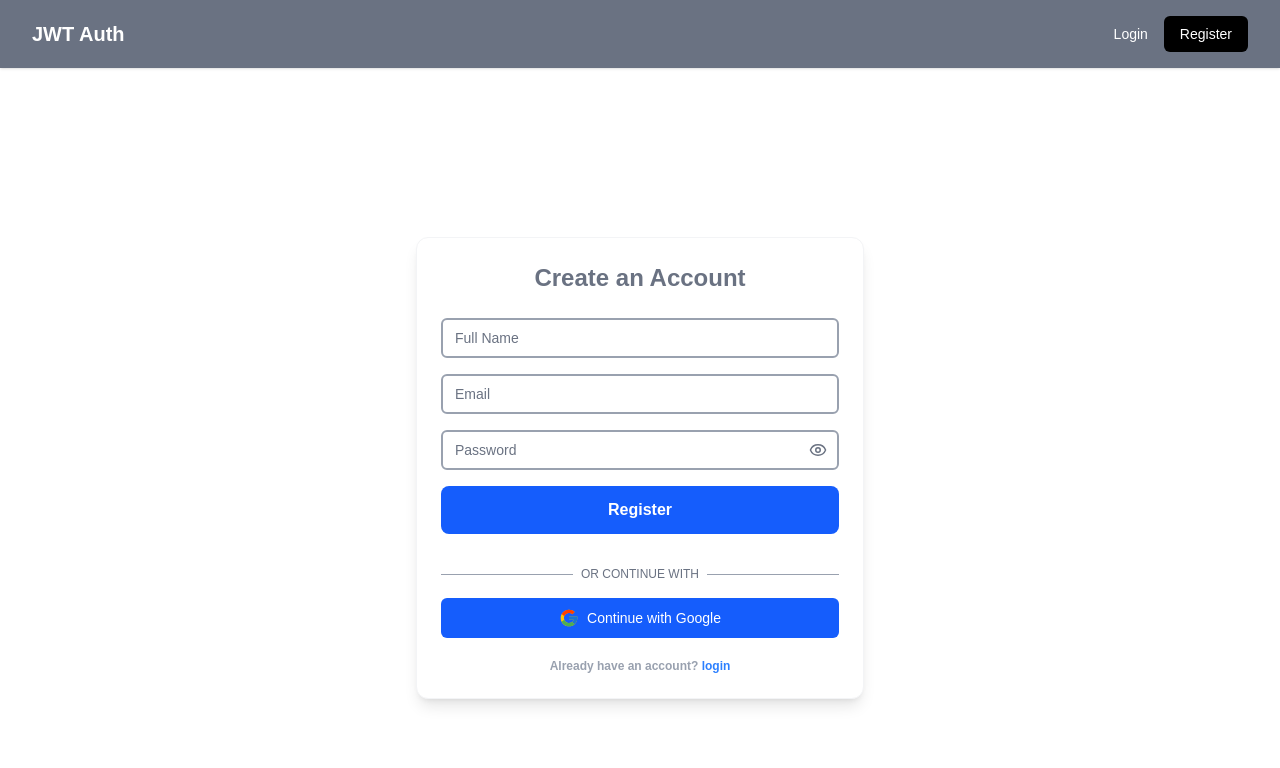
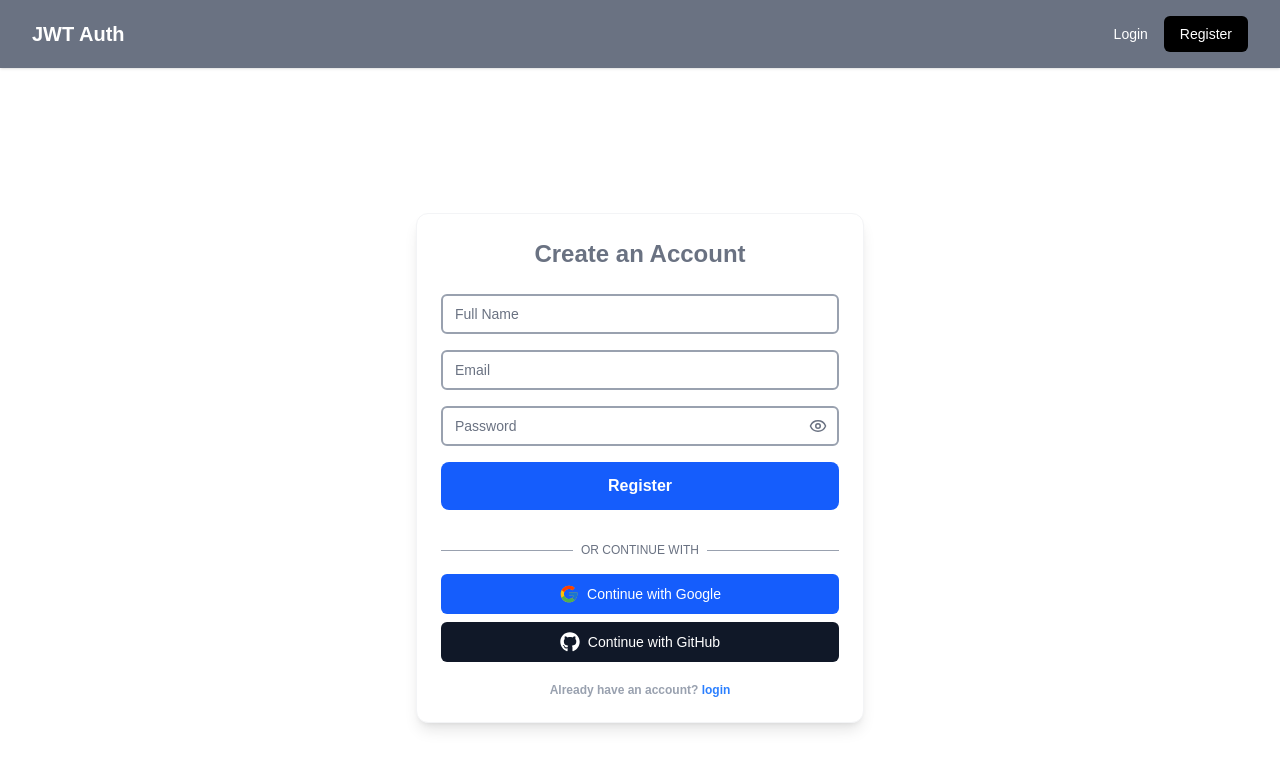
Before and after one commit to coderkanchan/jwt-auth-system, a Next.js app: page /register in a window 1280 px wide. Shown: the top 768 px of the page. Built offline with nearby package versions, Linux system fonts and the light colour scheme; no server answers.

Commit message:
feat: add GitHub OAuth provider and update social login UI

```diff
--- a/src/components/auth/social.tsx
+++ b/src/components/auth/social.tsx
@@ -2,24 +2,33 @@
 
 import { signIn } from "next-auth/react";
 import { FcGoogle } from "react-icons/fc";
+import { FaGithub } from "react-icons/fa";
+
 export const Social = () => {
-  const onClick = () => {
-    signIn("google", {
+
+  const onClick = (provider: "google" | "github") => {
+    signIn(provider, {
       callbackUrl: "/dashboard",
     });
   };
 
   return (
-    <div className="flex items-center w-full gap-x-2">
+    <div className="flex flex-col items-center w-full gap-y-2">
       <button
-        //size="lg"
-        className="w-full inline-flex items-center justify-center rounded-md text-sm font-medium transition-colors focus-visible:outline-none focus-visible:ring-2 focus-visible:ring-blue-600 disabled:pointer-events-none disabled:opacity-50 bg-blue-600 text-white hover:bg-blue-700 h-10 px-4 py-2  disabled:bg-gray-400"
-        //variant="outline"
-        onClick={onClick}
+        className="w-full inline-flex items-center justify-center rounded-md text-sm font-medium transition-colors focus-visible:outline-none focus-visible:ring-2 focus-visible:ring-blue-600 bg-blue-600 text-white hover:bg-blue-700 h-10 px-4 py-2 disabled:bg-gray-400"
+        onClick={() => onClick("google")}
       >
         <FcGoogle className="h-5 w-5 mr-2" />
         Continue with Google
       </button>
+
+      <button
+        className="w-full inline-flex items-center justify-center rounded-md text-sm font-medium transition-colors focus-visible:outline-none focus-visible:ring-2 focus-visible:ring-gray-600 bg-gray-900 text-white hover:bg-black h-10 px-4 py-2 disabled:bg-gray-400"
+        onClick={() => onClick("github")}
+      >
+        <FaGithub className="h-5 w-5 mr-2" />
+        Continue with GitHub
+      </button>
     </div>
   );
 };
--- a/src/lib/auth.ts
+++ b/src/lib/auth.ts
@@ -5,6 +5,7 @@ import { connectDB } from "./db";
 import User from "@/models/User";
 import { LoginSchema } from "@/schemas";
 import GoogleProvider from "next-auth/providers/google";
+import GitHub from "next-auth/providers/github";
 
 export const authOptions: NextAuthOptions = {
   session: { strategy: "jwt" },
@@ -12,6 +13,10 @@ export const authOptions: NextAuthOptions = {
     signIn: "/login",
   },
   providers: [
+    GitHub({
+      clientId: process.env.GITHUB_CLIENT_ID!,
+      clientSecret: process.env.GITHUB_CLIENT_SECRET!,
+    }),
     GoogleProvider({
       clientId: process.env.GOOGLE_CLIENT_ID!,
       clientSecret: process.env.GOOGLE_CLIENT_SECRET!,
```
